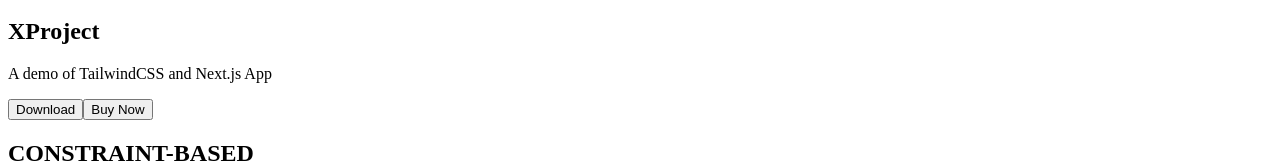
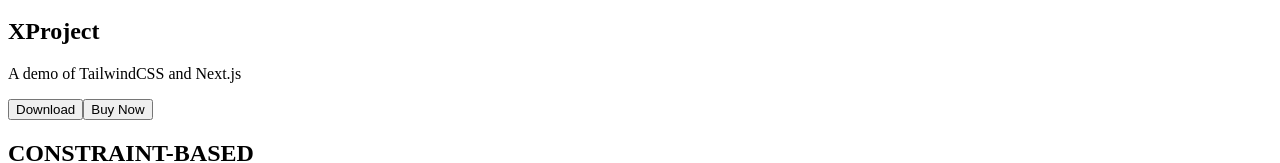
Before and after one commit to Alex1990/tailand-and-nextjs, a Next.js app: page / in a window 1280 px wide. Shown: the part 172-335 px from the top of the page. Built offline with nearby package versions, Linux system fonts and the light colour scheme.

Commit message:
Fix typo

```diff
--- a/pages/index.js
+++ b/pages/index.js
@@ -69,7 +69,7 @@
       </header>
       <div className="my-4 py-8">
         <h2 className="my-4 text-4xl text-center dark:text-white">XProject</h2>
-        <p className="my-2 text-lg text-center text-gray-500 dark:text-gray-300">A demo of TailwindCSS and Next.js App</p>
+        <p className="my-2 text-lg text-center text-gray-500 dark:text-gray-300">A demo of TailwindCSS and Next.js</p>
         <div className="my-8 flex justify-center">
           <button className="mx-4 px-8 py-3 text-xl border border-black border-solid rounded hover:bg-gray-100 transition-colors dark:border-white dark:text-white dark:hover:bg-gray-900">Download</button>
           <button className="mx-4 px-8 py-3 text-xl bg-black text-white border border-black border-solid rounded hover:bg-gray-700 transition-colors dark:bg-white dark:border-white dark:text-black dark:hover:bg-gray-100">Buy Now</button>
```
